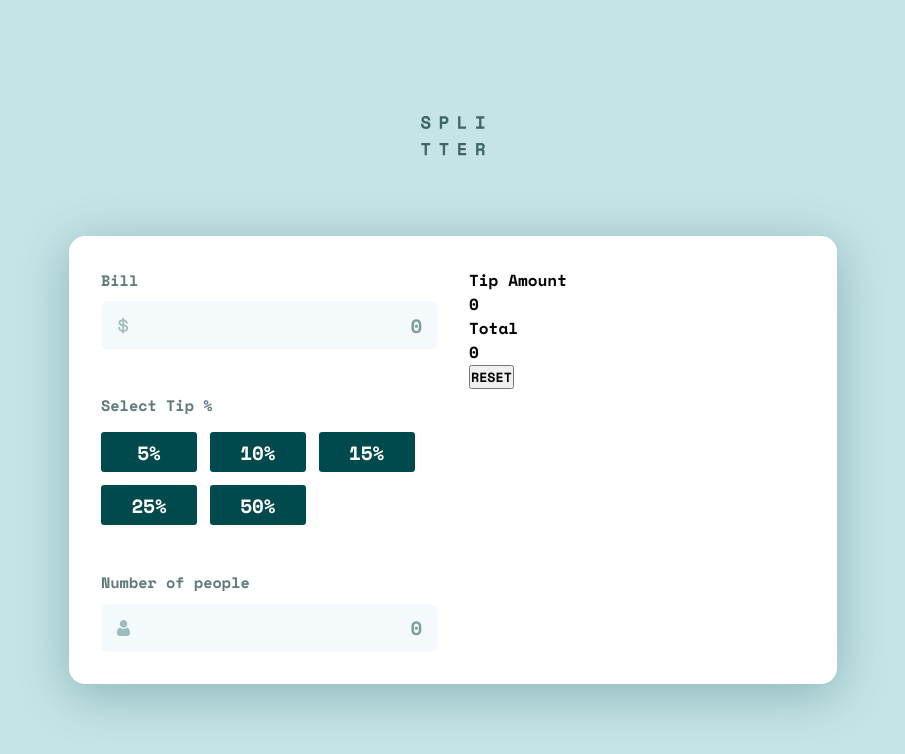
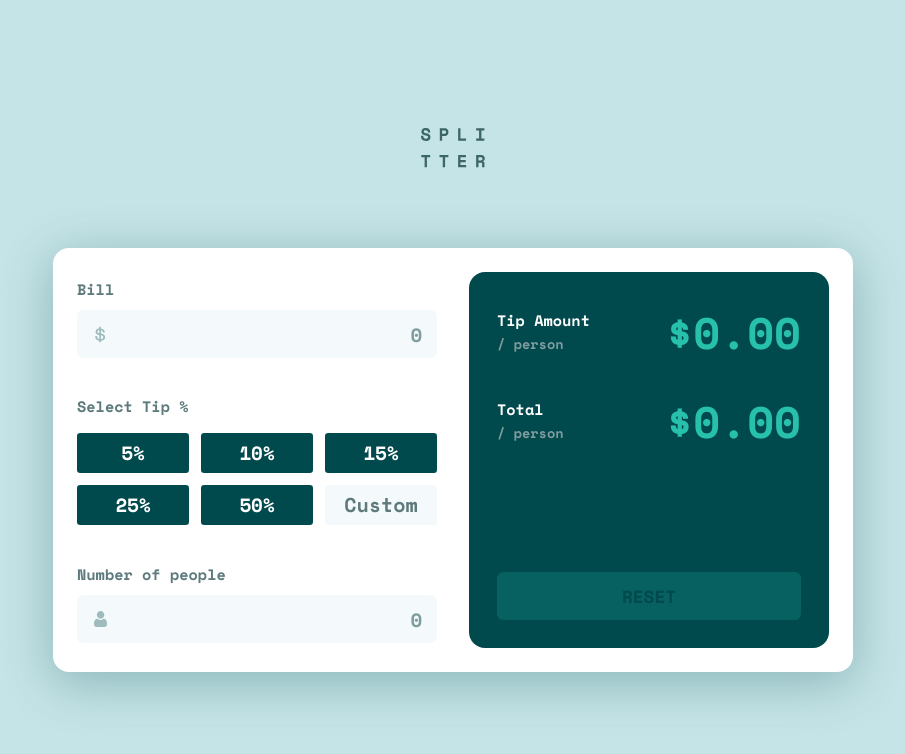
Before and after one commit to ArthurGehlen/tipCalculator, a React (Vite) app: page / in a window 1280 px wide. Shown: the top 754 px of the page, without its empty margins (187-1092 px from the left). Built offline with nearby package versions, Linux system fonts and the light colour scheme.

Commit message:
Finalizando a primeira parte do visual e começando o sistema.

```diff
--- a/src/App.css
+++ b/src/App.css
@@ -29,10 +29,11 @@ body {
 
 #main_container {
   background-color: hsl(0, 100%, 100%);
-  width: clamp(18rem, 48rem, 80vw);
-  height: 28rem;
+  width: clamp(18rem, 50rem, 80vw);
+  min-height: 26.5rem;
+  max-width: fit-content;
   border-radius: 1rem;
-  padding: 2rem;
+  padding: 1.5rem;
   display: flex;
   justify-content: space-between;
   flex-wrap: wrap;
@@ -40,14 +41,16 @@ body {
   box-shadow: 0px 10px 50px 0.5px hsla(183, 100%, 15%, 0.3);
 }
 
-#main_container #content_section {
+#main_container #content_section,
+#main_container #results_container {
   flex: 1 1 15rem;
 }
 
 #main_container #content_section .info_section {
   display: flex;
   flex-direction: column;
-  justify-content: space-between;
+  justify-content: space-evenly;
+  gap: 2rem;
   height: 100%;
 }
 
@@ -59,15 +62,73 @@ body {
 
 #main_container #content_section .info_section .tip_container .tip_title {
   color: hsl(186, 14%, 43%);
-  font-size: .95rem;
+  font-size: 0.95rem;
 }
 
 #main_container #content_section .info_section .tip_container .tips {
   display: flex;
   flex-wrap: wrap;
-  gap: .8rem;
+  justify-content: space-between;
+  gap: 0.75rem;
+}
+
+#main_container #content_section .info_section .tip_container .tips input {
+  background-color: hsl(189, 47%, 97%);
+  height: 2.5rem;
+  width: 7rem;
+  border-radius: 0.2rem;
+  display: flex;
+  justify-content: center;
+  align-items: center;
+  cursor: pointer;
+  transition: all 0.4s ease;
+  font-size: 1.25rem;
+  text-align: end;
+  padding: 0.6rem;
+  border: 1px solid transparent;
+  color: hsl(183, 100%, 15%);
+  caret-color: hsl(172, 67%, 45%);
+}
+
+#main_container
+  #content_section
+  .info_section
+  .tip_container
+  .tips
+  input:focus {
+  outline: 1.75px solid hsl(172, 67%, 45%);
+}
+
+#main_container
+  #content_section
+  .info_section
+  .tip_container
+  .tips
+  input::placeholder {
+  text-align: center;
+  color: hsl(186, 14%, 43%);
 }
 
 #main_container #results_container {
-  flex: 1 1 15rem;
+  background-color: hsl(183, 100%, 15%);
+  padding: 1.75rem;
+  border-radius: 1rem;
+  display: flex;
+  flex-direction: column;
+  justify-content: space-between;
 }
+
+#main_container #results_container button {
+  background-color: hsla(172, 67%, 45%, 0.2);
+  height: 3rem;
+  border: none;
+  border-radius: 0.4rem;
+  cursor: pointer;
+  color: hsl(183, 100%, 15%);
+  font-size: 1.1rem;
+  transition: 0.4s ease all;
+}
+
+#main_container #results_container button:hover {
+  background-color: hsl(185, 41%, 84%);
+}
--- a/src/App.jsx
+++ b/src/App.jsx
@@ -10,20 +10,52 @@ import Result from "./components/Result";
 // Images
 import logo from "./images/logo.svg";
 import icon_dollar from "./images/icon-dollar.svg";
-import icon_person from "./images/icon-person.svg"
+import icon_person from "./images/icon-person.svg";
 
 const tip_options = [5, 10, 15, 25, 50];
 
 function App() {
+  const [infos, setInfos] = useState({
+    bill: 0,
+    tip: 0,
+    numberPeople: 0,
+  });
+  const [numberPeopleError, setNumberPeopleError] = useState(false);
+
+  const check_number_people = (num) => {
+    return num >= 0 ? true : false;
+  };
+
+  const handle_change = (e) => {
+    setInfos((prevState) => {
+      return {
+        ...prevState,
+        [e.target.name]: e.target.value,
+      };
+    });
+    console.log(infos);
+  };
+
+  const handle_submit = (e) => {
+    e.preventDefault();
+
+    check_number_people(infos[numberPeople]);
+  };
+
   return (
     <>
       <main id="wrapper">
         <img src={logo} alt="Logo" style={{ maxWidth: "4rem" }} />
 
         <div id="main_container">
-          <section id="content_section">
+          <form onSubmit={handle_submit} id="content_section">
             <div className="info_section">
-              <InputContainer label="Bill" img={icon_dollar} />
+              <InputContainer
+                label="Bill"
+                name="bill"
+                img={icon_dollar}
+                handle_change={handle_change}
+              />
 
               <div className="tip_container">
                 <p className="tip_title">Select Tip %</p>
@@ -31,12 +63,18 @@ function App() {
                   {tip_options.map((tip, index) => (
                     <TipContainer tip={tip} key={index} />
                   ))}
+                  <input type="number" className="" placeholder="Custom" />
                 </div>
               </div>
 
-              <InputContainer label="Number of people" img={icon_person} />
+              <InputContainer
+                label="Number of people"
+                img={icon_person}
+                name="numberPeople"
+                handle_change={handle_change}
+              />
             </div>
-          </section>
+          </form>
 
           <section id="results_container">
             <div className="amount_section">
--- a/src/components/InputContainer.jsx
+++ b/src/components/InputContainer.jsx
@@ -2,7 +2,7 @@ import PropTypes from "prop-types";
 
 import "./InputContainer.css";
 
-function InputContainer({ label, img }) {
+function InputContainer({ label, img, name, handle_change }) {
   return (
     <div className="input_container">
       <label htmlFor={label}>{label}</label>
@@ -10,7 +10,13 @@ function InputContainer({ label, img }) {
         <div className="image_container">
           <img src={img} alt="Icon" style={{ maxWidth: "2rem" }} />
         </div>
-        <input type="number" placeholder="0" name={label} id={label} />
+        <input
+          onChange={handle_change}
+          type="number"
+          placeholder="0"
+          name={name}
+          id={label}
+        />
       </div>
     </div>
   );
@@ -18,6 +24,8 @@ function InputContainer({ label, img }) {
 
 InputContainer.PropTypes = {
   label: PropTypes.string.isRequired,
+  name: PropTypes.string.isRequired,
+  handle_change: PropTypes.func,
 };
 
 export default InputContainer;
--- a/src/components/Result.css
+++ b/src/components/Result.css
@@ -0,0 +1,24 @@
+#result {
+    display: flex;
+    align-items: center;
+    justify-content: space-between;
+}
+
+#result:not(:first-child) {
+    margin-top: 1.5rem;
+}
+
+#result .label_section p {
+    color: hsl(0, 100%, 100%);
+    font-size: .95rem;
+}
+
+#result .label_section span {
+    color: hsl(184, 14%, 56%);
+    font-size: .85rem;
+}
+
+#result .total {
+    font-size: 2.75rem;
+    color: hsl(172, 67%, 45%);
+}
--- a/src/components/Result.jsx
+++ b/src/components/Result.jsx
@@ -1,12 +1,20 @@
 import PropTypes from "prop-types";
 
-import "./Result.css"
+import "./Result.css";
 
-function Result({ label, total=0.0 }) {
+function Result({ label, total = 0.0 }) {
+  const dollar = new Intl.NumberFormat("en-US", {
+    style: "currency",
+    currency: "USD",
+  });
+
   return (
-    <div>
-      <p>{label}</p>
-      <p>{total}</p>
+    <div id="result">
+      <div className="label_section">
+        <p>{label}</p>
+        <span>/ person</span>
+      </div>
+      <p className="total">{dollar.format(total)}</p>
     </div>
   );
 }
--- a/src/components/TipContainer.css
+++ b/src/components/TipContainer.css
@@ -1,7 +1,7 @@
 #tip_container {
   background-color: hsl(183, 100%, 15%);
   height: 2.5rem;
-  width: 6rem;
+  width: 7rem;
   border-radius: 0.2rem;
   display: flex;
   justify-content: center;
```
